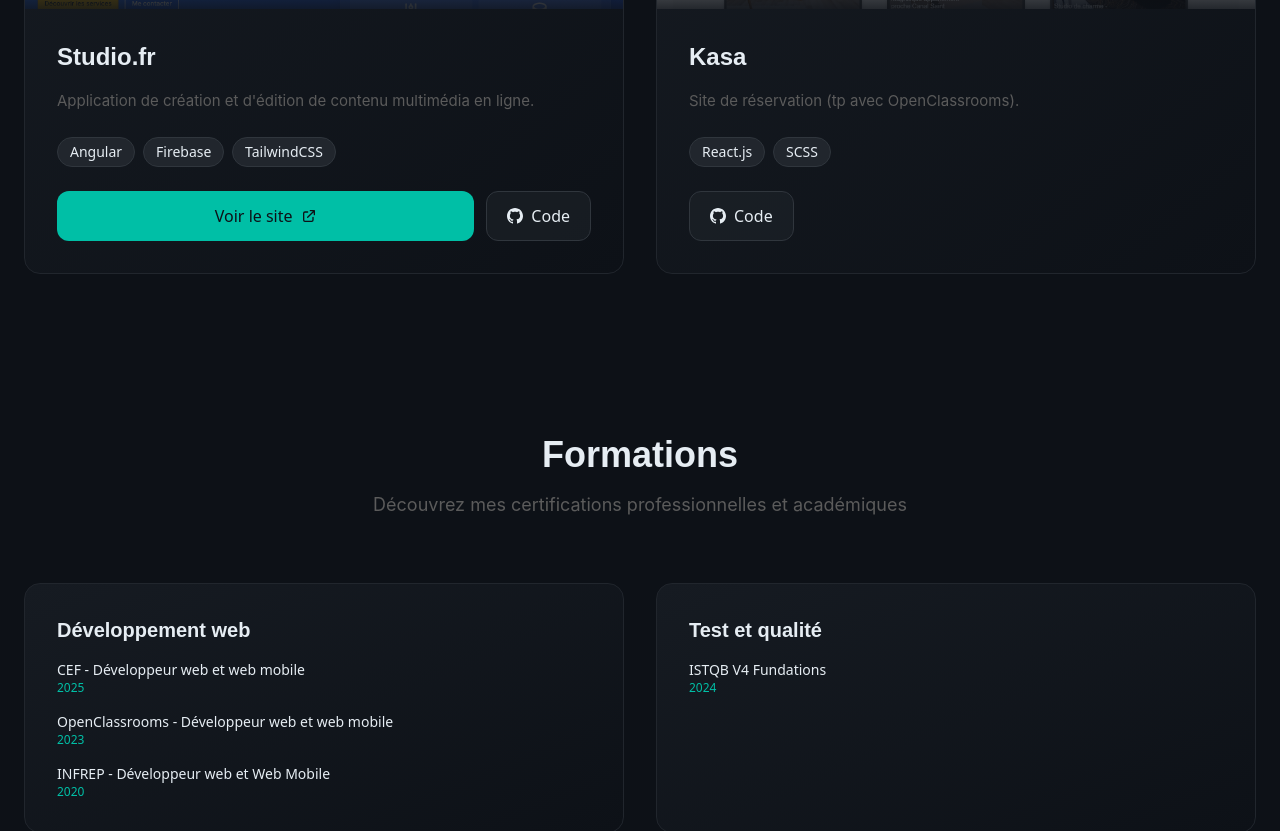
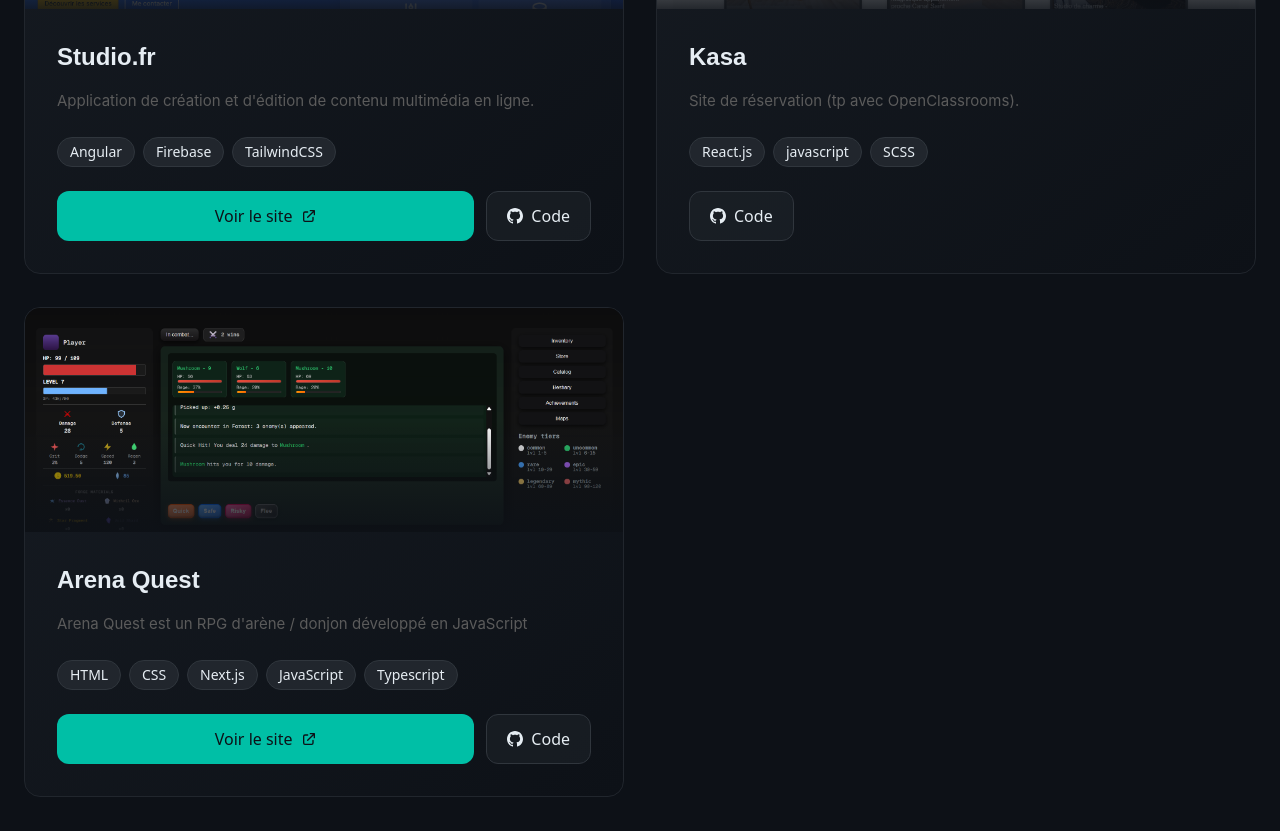
Before and after one commit to 7S-Coder/mon-portfolio-pro, a React (Vite) app: page / in a window 1280 px wide. Shown: the part 2800-3631 px from the top of the page. Built offline with nearby package versions, Linux system fonts and the light colour scheme.

Commit message:
add a project

```diff
--- a/src/components/Phares-projects.jsx
+++ b/src/components/Phares-projects.jsx
@@ -91,12 +91,16 @@
                                         </a>
                                     )}
 
-                                    <button className="bg-[#21262D]/50 backdrop-blur-sm border border-[#30363D] hover:border-[#00BFA6]/50 text-[#E6EDF3] hover:text-[#00BFA6] px-5 py-3 rounded-xl transition-all duration-300 flex items-center gap-2 group/btn">
+                                    <a
+                                    href={project.github}
+                                    target="_blank"
+                                    rel="noopener noreferrer"
+                                    className="bg-[#21262D]/50 backdrop-blur-sm border border-[#30363D] hover:border-[#00BFA6]/50 text-[#E6EDF3] hover:text-[#00BFA6] px-5 py-3 rounded-xl transition-all duration-300 flex items-center gap-2 group/btn">
                                         <svg className="w-4 h-4 group-hover/btn:rotate-12 transition-transform" fill="currentColor" viewBox="0 0 24 24">
                                             <path d="M12 0c-6.626 0-12 5.373-12 12 0 5.302 3.438 9.8 8.207 11.387.599.111.793-.261.793-.577v-2.234c-3.338.726-4.033-1.416-4.033-1.416-.546-1.387-1.333-1.756-1.333-1.756-1.089-.745.083-.729.083-.729 1.205.084 1.839 1.237 1.839 1.237 1.07 1.834 2.807 1.304 3.492.997.107-.775.418-1.305.762-1.604-2.665-.305-5.467-1.334-5.467-5.931 0-1.311.469-2.381 1.236-3.221-.124-.303-.535-1.524.117-3.176 0 0 1.008-.322 3.301 1.23.957-.266 1.983-.399 3.003-.404 1.02.005 2.047.138 3.006.404 2.291-1.552 3.297-1.23 3.297-1.23.653 1.653.242 2.874.118 3.176.77.84 1.235 1.911 1.235 3.221 0 4.609-2.807 5.624-5.479 5.921.43.372.823 1.102.823 2.222v3.293c0 .319.192.694.801.576 4.765-1.589 8.199-6.086 8.199-11.386 0-6.627-5.373-12-12-12z"/>
                                         </svg>
                                         <span>Code</span>
-                                    </button>
+                                    </a>
                                 </div>
                             </div>
                         </div>
--- a/src/datas/Phares-Projects.json
+++ b/src/datas/Phares-Projects.json
@@ -28,9 +28,19 @@
             "id": 4,
             "name": "Kasa",
             "description": "Site de réservation (tp avec OpenClassrooms).",
-            "technologies": ["React.js", "SCSS"],
+            "technologies": ["React.js", "javascript", "SCSS"],
             "link": "",
+            "github": "",
             "image": "images/kasa.png"
+        },
+        {
+            "id": 5,
+            "name": "Arena Quest",
+            "description": "Arena Quest est un RPG d'arène / donjon développé en JavaScript",
+            "technologies": ["HTML", "CSS", "Next.js", "JavaScript", "Typescript"],
+            "link": "https://mini-rpg-arana-quest-upgrade.vercel.app/",
+            "github": "https://github.com/7S-Coder/Mini-RPG---Arana-Quest-Upgrade",
+            "image": "images/arena-quest.png"
         }
     ]
 }
```
Also changed, not shown: public/images/arena-quest.png (added).
